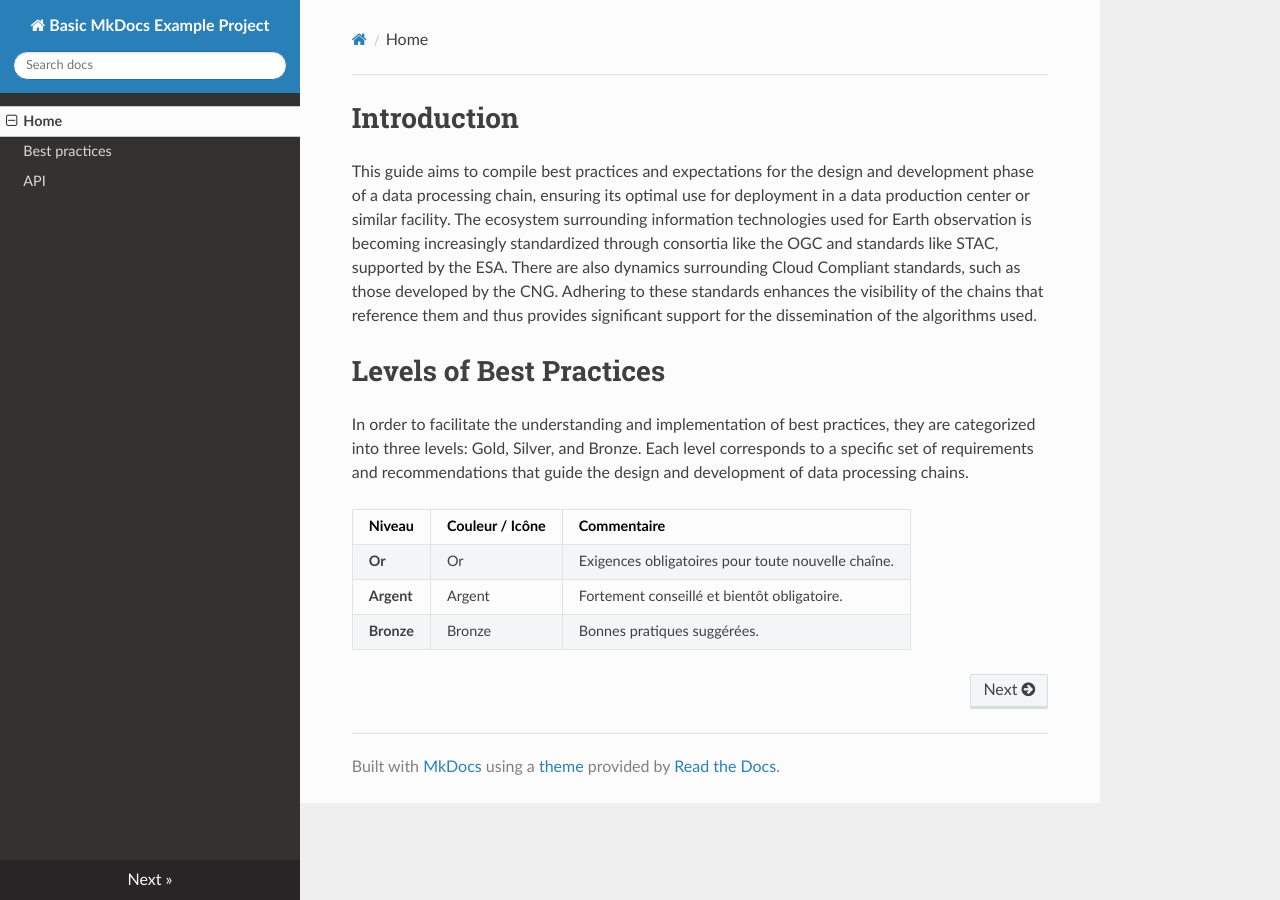
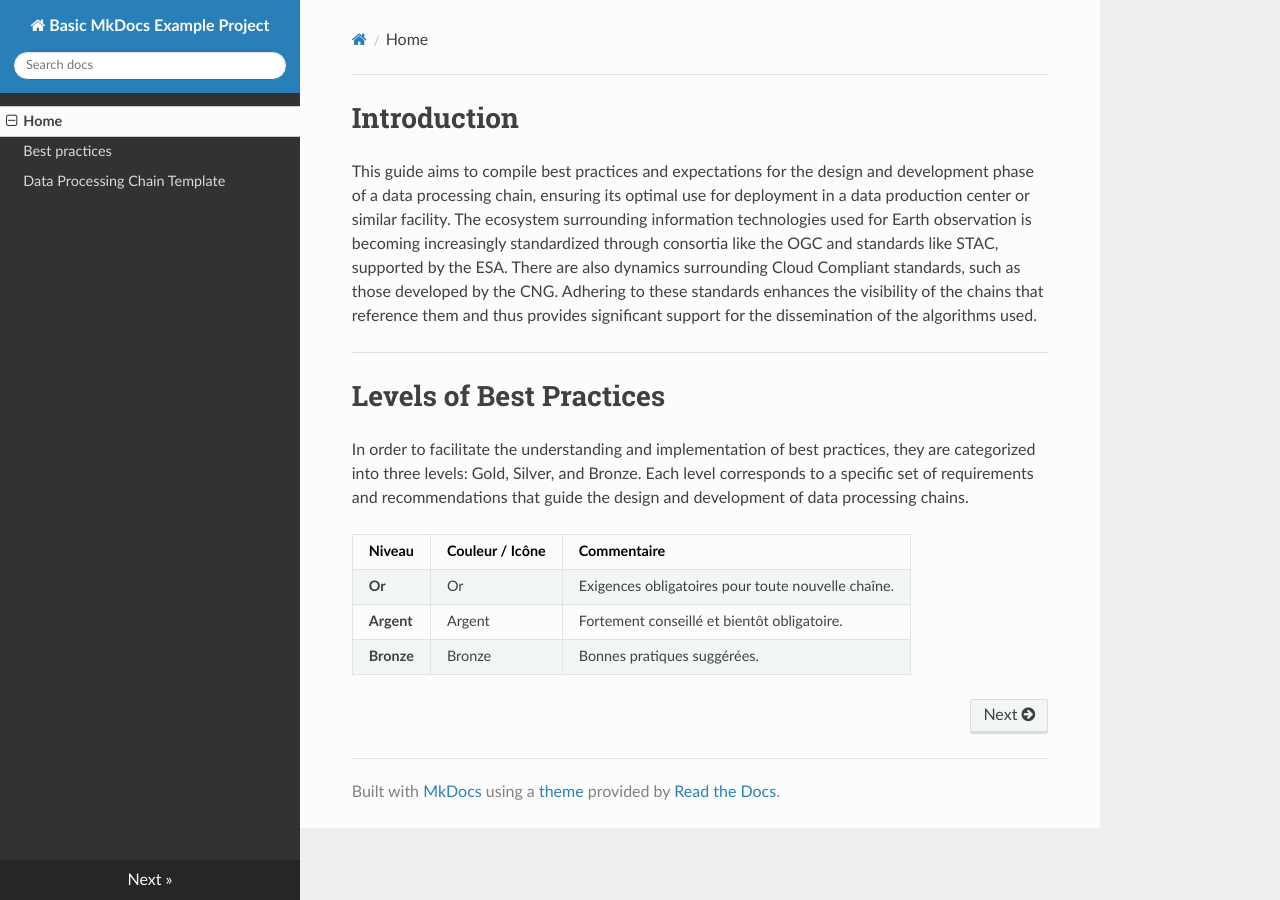
Before and after one commit to CNES/processing-chain-guidelines, an MkDocs documentation site: the page built from docs/index.md, in a window 1280 px wide. Built offline with MkDocs 1.6.1, drawn with Linux system fonts in a browser that asks for light colours; nearby versions of some CDN libraries.

Commit message:
Update documentation structure and enhance processing chain template

```diff
--- a/docs/index.md
+++ b/docs/index.md
@@ -1,6 +1,8 @@
 # Introduction
 
 This guide aims to compile best practices and expectations for the design and development phase of a data processing chain, ensuring its optimal use for deployment in a data production center or similar facility. The ecosystem surrounding information technologies used for Earth observation is becoming increasingly standardized through consortia like the OGC and standards like STAC, supported by the ESA. There are also dynamics surrounding Cloud Compliant standards, such as those developed by the CNG. Adhering to these standards enhances the visibility of the chains that reference them and thus provides significant support for the dissemination of the algorithms used.
+
+---
 
 # Levels of Best Practices
 
--- a/mkdocs.yml
+++ b/mkdocs.yml
@@ -2,7 +2,7 @@ site_name: Basic MkDocs Example Project
 nav:
   - Home: index.md
   - Best practices: best_practices.md
-  - API: api.md
+  - Data Processing Chain Template: Data_processing_chain_template.md
 theme:
   name: readthedocs
   highlightjs: true
```
Also changed, not shown: docs/Data_processing_chain_template.md (+6 -0 lines).
